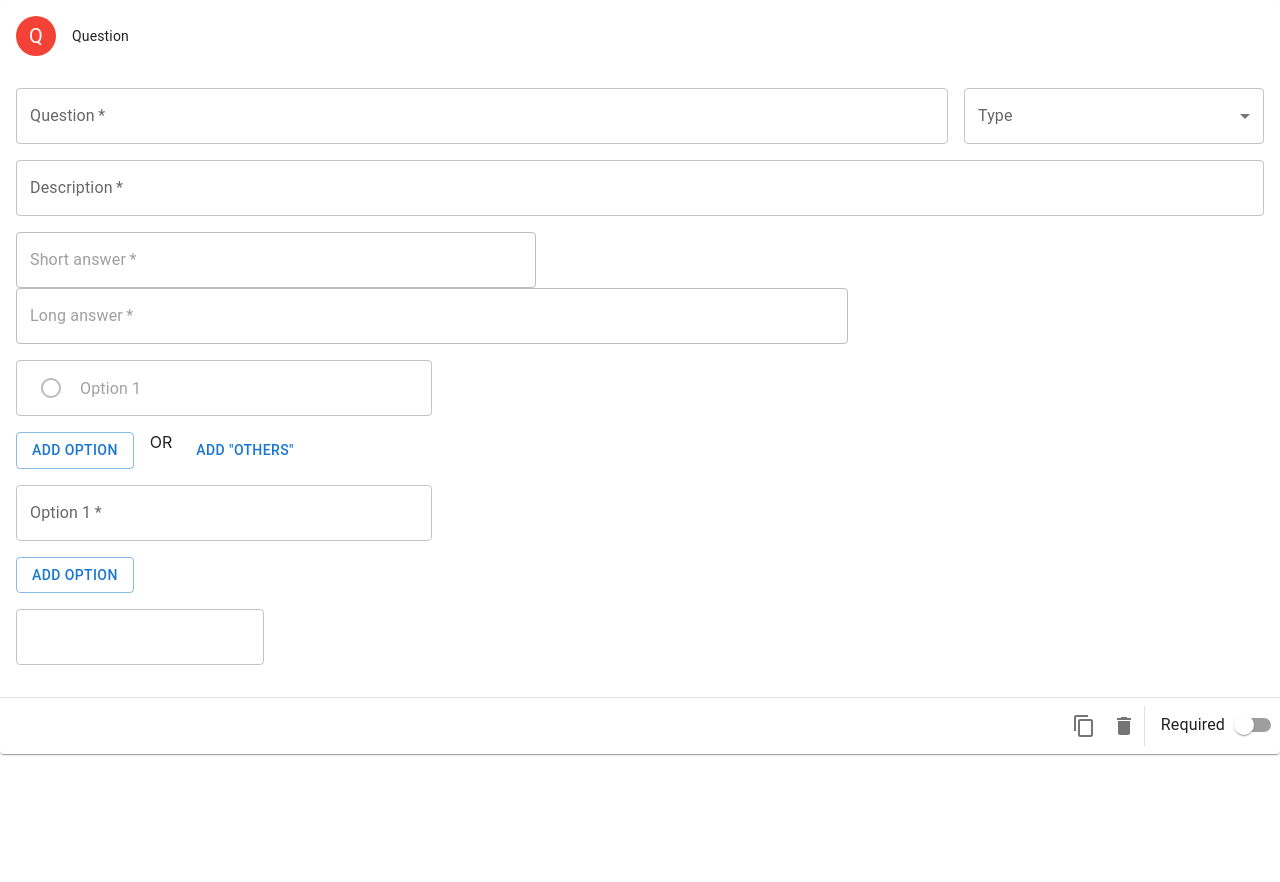
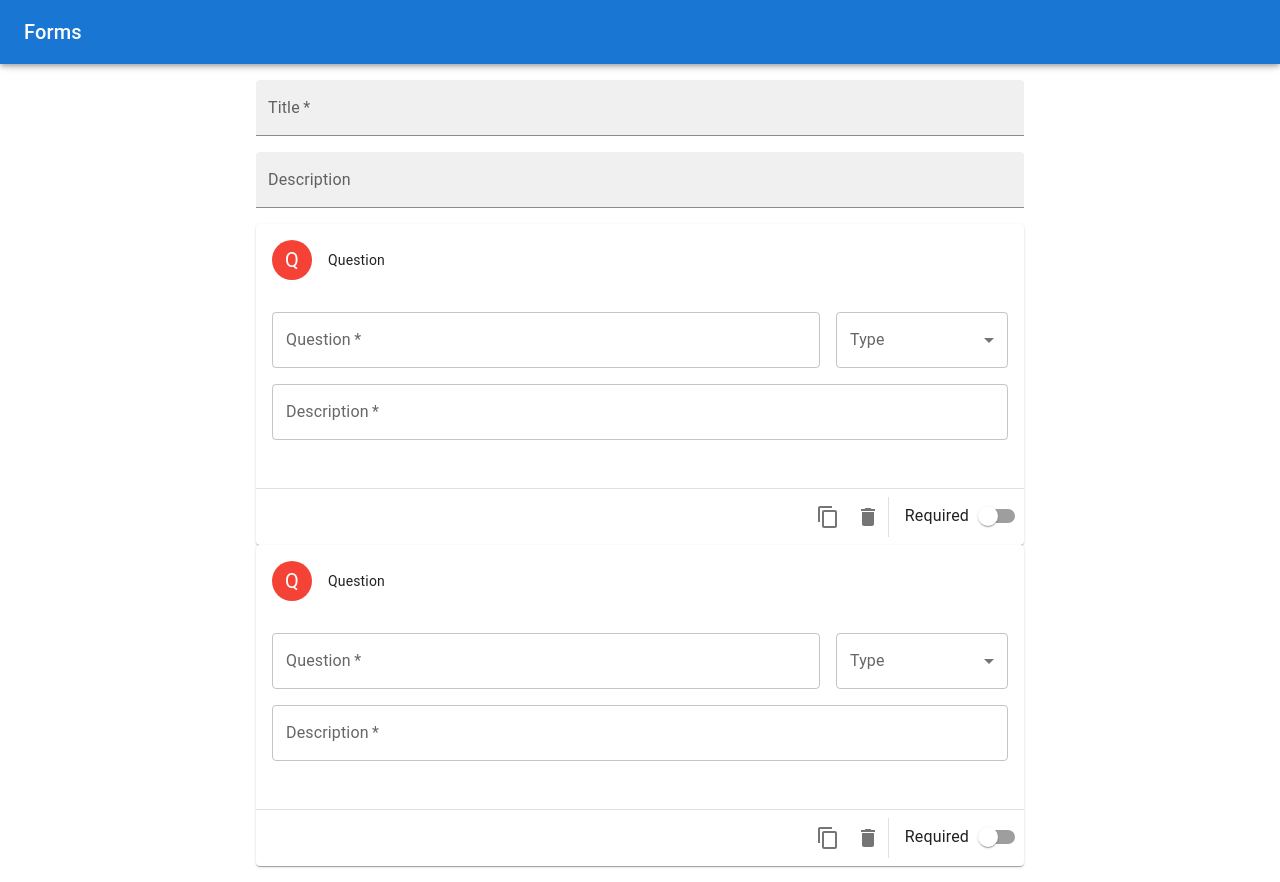
Before and after one commit to saurabh-kumar997/forms, a React (Create React App) app: page /forms in a window 1280 px wide. Before the commit the page ends 800 px from the top, so only its background shows below. Built offline with nearby package versions, Linux system fonts and the light colour scheme.

Commit message:
routes setup,events for basic onchanges

```diff
--- a/package.json
+++ b/package.json
@@ -16,6 +16,7 @@
     "prop-types": "^15.8.1",
     "react": "^18.2.0",
     "react-dom": "^18.2.0",
+    "react-router-dom": "^6.3.0",
     "react-scripts": "5.0.1",
     "web-vitals": "^2.1.4"
   },
--- a/src/App.js
+++ b/src/App.js
@@ -1,10 +1,15 @@
+import { BrowserRouter } from "react-router-dom";
 import "./App.css";
 import CustomCard from "./components/Card/CustomCard";
+import Layout from "./Layout/Layout";
+import MyRoutes from "./Routes";
 
 function App() {
   return (
     <div>
-      <CustomCard />
+      <BrowserRouter>
+        <MyRoutes />
+      </BrowserRouter>
     </div>
   );
 }
--- /dev/null
+++ b/src/Layout/Layout.js
@@ -0,0 +1,30 @@
+import * as React from "react";
+import PropTypes from "prop-types";
+import AppBar from "@mui/material/AppBar";
+import Toolbar from "@mui/material/Toolbar";
+import Typography from "@mui/material/Typography";
+import CssBaseline from "@mui/material/CssBaseline";
+import Box from "@mui/material/Box";
+import Container from "@mui/material/Container";
+import { Outlet } from "react-router-dom";
+
+export default function Layout({ children }) {
+  return (
+    <React.Fragment>
+      <CssBaseline />
+      <AppBar>
+        <Toolbar>
+          <Typography variant="h6" component="div">
+            Forms
+          </Typography>
+        </Toolbar>
+      </AppBar>
+      <Toolbar />
+      <Container>
+        <Box sx={{ my: 2 }}>
+          <Outlet>{children}</Outlet>
+        </Box>
+      </Container>
+    </React.Fragment>
+  );
+}
--- /dev/null
+++ b/src/Routes.js
@@ -0,0 +1,17 @@
+import React, { lazy } from "react";
+import { Route, Routes } from "react-router-dom";
+
+const FormView = lazy(() => import("./Views/FormView"));
+const Layout = lazy(() => import("./Layout/Layout"));
+
+const MyRoutes = () => {
+  return (
+    <Routes>
+      <Route path="/" element={<Layout />}>
+        <Route path="/forms" element={<FormView />} />
+      </Route>
+    </Routes>
+  );
+};
+
+export default MyRoutes;
--- /dev/null
+++ b/src/Views/Costant.js
@@ -0,0 +1,22 @@
+export const options = [
+  {
+    label: "Simple Text",
+    value: "SimpleText",
+  },
+  {
+    label: "Paragraph",
+    value: "Paragraph",
+  },
+  {
+    label: "Multiple Choice",
+    value: "MultipleChoice",
+  },
+  {
+    label: "Dropdown",
+    value: "Dropdown",
+  },
+  {
+    label: "Date",
+    value: "Date",
+  },
+];
--- /dev/null
+++ b/src/Views/FormView.js
@@ -0,0 +1,145 @@
+import { Grid, TextField } from "@mui/material";
+import React, { useEffect, useState } from "react";
+import CustomCard from "../components/Card/CustomCard";
+import { options } from "./Costant";
+
+const FormView = () => {
+  //state
+  const [question, setQuestion] = useState({
+    questionId: "",
+    question: "",
+    type: "",
+    description: "",
+    options: [],
+    isRequired: false,
+  });
+
+  const [flags, setFlags] = useState({
+    shortAnswer: false,
+    longAnswer: false,
+    mcq: false,
+    date: false,
+    dropdown: false,
+  });
+
+  const [questionList, setQuestionList] = useState([
+    {
+      questionId: "",
+      question: "",
+      type: "",
+      description: "",
+      options: [],
+      isRequired: false,
+    },
+    {
+      questionId: "",
+      question: "",
+      type: "",
+      description: "",
+      options: [],
+      isRequired: false,
+    },
+  ]);
+
+  //Side Effects
+  useEffect(() => {
+    switch (question.type) {
+      case "SimpleText":
+        setFlags({
+          longAnswer: false,
+          mcq: false,
+          date: false,
+          dropdown: false,
+          shortAnswer: true,
+        });
+        break;
+      case "Paragraph":
+        setFlags({
+          longAnswer: true,
+          mcq: false,
+          date: false,
+          dropdown: false,
+          shortAnswer: false,
+        });
+        break;
+      case "MultipleChoice":
+        setFlags({
+          longAnswer: false,
+          mcq: true,
+          date: false,
+          dropdown: false,
+          shortAnswer: false,
+        });
+        break;
+      case "Dropdown":
+        setFlags({
+          longAnswer: false,
+          mcq: false,
+          date: false,
+          dropdown: true,
+          shortAnswer: false,
+        });
+        break;
+      case "Date":
+        setFlags({
+          longAnswer: false,
+          mcq: false,
+          date: true,
+          dropdown: false,
+          shortAnswer: false,
+        });
+        break;
+    }
+  }, [question.type]);
+
+  //Events
+  const handleChange = (e) => {
+    setQuestion((prevState) => ({
+      ...prevState,
+      [e.target.name]: e.target.value,
+    }));
+  };
+
+  const handleRequiredSwitch = (e) => {
+    setQuestion((prevState) => ({
+      ...prevState,
+      isRequired: e.target.checked,
+    }));
+  };
+
+  return (
+    <Grid container justifyContent="center" rowSpacing={2}>
+      <Grid item xs={12} md={8} sm={12}>
+        <TextField
+          variant="filled"
+          fullWidth
+          name="title"
+          label="Title"
+          required
+        />
+      </Grid>
+      <Grid item xs={12} md={8} sm={12}>
+        <TextField
+          variant="filled"
+          label="Description"
+          fullWidth
+          name="description"
+        />
+      </Grid>
+      <Grid item xs={12} md={8} sm={12}>
+        {questionList.map((item) => (
+          <CustomCard
+            key={item.questionId}
+            options={options}
+            handleChange={handleChange}
+            question={item}
+            flags={flags}
+            handleRequiredSwitch={handleRequiredSwitch}
+          />
+        ))}
+      </Grid>
+    </Grid>
+  );
+};
+
+export default FormView;
--- a/src/components/Card/CardContent.js
+++ b/src/components/Card/CardContent.js
@@ -10,57 +10,43 @@ import React from "react";
 import CustomDatePicker from "../Date";
 import Select from "../Select";
 
-const CustomCardContent = () => {
-  const options = [
-    {
-      label: "Simple Text",
-      value: "Simple Text",
-    },
-    {
-      label: "Paragraph",
-      value: "Paragraph",
-    },
-    {
-      label: "Multiple Choice",
-      value: "MultipleChoice",
-    },
-    {
-      label: "Dropdown",
-      value: "Dropdown",
-    },
-    {
-      label: "Date",
-      value: "Date",
-    },
-  ];
-
+const CustomCardContent = ({ options, question, handleChange, flags }) => {
   return (
     <>
       <Grid container spacing={2} sx={{ mb: 2 }}>
         <Grid item xs={12} sm={12} md={9}>
           <TextField
-            name="Question"
+            name="question"
             type="text"
             required
             label={"Question"}
             fullWidth
+            value={question.question}
           />
         </Grid>
         <Grid item xs={12} sm={12} md={3}>
-          <Select options={options} label="Type" name={"type"} />
+          <Select
+            options={options}
+            label="Type"
+            name={"type"}
+            onChange={handleChange}
+            value={question.type}
+          />
         </Grid>
       </Grid>
       <Grid item xs={12} sm={12} md={12} sx={{ mb: 2 }}>
         <TextField
-          name="Description"
+          name="description"
           type="text"
           required
           label={"Description"}
           fullWidth
+          value={question.description}
         />
       </Grid>
 
       <Grid container sx={{ mb: 2 }}>
+        {flags.shortAnswer && (
           <Grid item xs={12} sm={12} md={5}>
             <TextField
               type="text"
@@ -70,6 +56,8 @@ const CustomCardContent = () => {
               fullWidth
             />
           </Grid>
+        )}
+        {flags.longAnswer && (
           <Grid item xs={12} sm={12} md={8}>
             <TextField
               type="text"
@@ -79,48 +67,33 @@ const CustomCardContent = () => {
               fullWidth
             />
           </Grid>
+        )}
       </Grid>
+      {flags.mcq && (
         <Grid container sx={{ mb: 2 }}>
-        <Grid item xs={12} sm={12} md={4}>
-          <TextField
-            type="text"
-            required
-            placeholder="Option 1"
-            InputProps={{
-              startAdornment: (
-                <InputAdornment position="start">
-                  <Radio disabled />
-                </InputAdornment>
-              ),
-            }}
-            fullWidth
-          />
-        </Grid>
-      </Grid>
-      <Grid container sx={{ mb: 2 }}>
-        <Grid item xs={12} sm={12} md={4}>
-          <Stack direction={"row"} spacing={2}>
+          <Grid item xs={12} sm={12} md={6}>
+            <Stack direction={"row"} spacing={2} sx={{ alignItems: "center" }}>
               <Button variant="outlined">Add Option</Button>
               <p>OR</p>
               <Button>Add "Others"</Button>
             </Stack>
           </Grid>
         </Grid>
+      )}
+      {flags.dropdown && (
         <Grid container sx={{ mb: 2 }}>
-        <Grid item xs={12} sm={12} md={4}>
-          <TextField type="text" required label={"Option 1"} fullWidth />
-        </Grid>
-      </Grid>
-      <Grid container sx={{ mb: 2 }}>
-        <Grid item xs={12} sm={12} md={4}>
+          <Grid item xs={12} sm={12} md={6}>
             <Button variant="outlined">Add Option</Button>
           </Grid>
         </Grid>
+      )}
+      {flags.date && (
         <Grid container sx={{ mb: 2 }}>
           <Grid item xs={12} sm={12} md={4}>
             <CustomDatePicker />
           </Grid>
         </Grid>
+      )}
     </>
   );
 };
--- a/src/components/Card/CustomCard.js
+++ b/src/components/Card/CustomCard.js
@@ -14,19 +14,17 @@ import Select from "../Select";
 import DeleteIcon from "@mui/icons-material/Delete";
 import CustomCardContent from "./CardContent";
 
-export default function CustomCard() {
+export default function CustomCard({ ...rest }) {
+  const { question, handleRequiredSwitch } = rest;
+  console.log(question);
   return (
     <Card>
       <CardHeader
-        avatar={
-          <Avatar sx={{ bgcolor: red[500] }} aria-label="recipe">
-            Q
-          </Avatar>
-        }
+        avatar={<Avatar sx={{ bgcolor: red[500] }}>Q</Avatar>}
         title="Question"
       />
       <CardContent>
-        <CustomCardContent />
+        <CustomCardContent {...rest} />
       </CardContent>
       <Divider />
       <CardActions disableSpacing>
@@ -41,7 +39,11 @@ export default function CustomCard() {
           </Grid>
           <Divider orientation="vertical" flexItem />
           <Grid item>
-            <CustomSwitch label="Required" />
+            <CustomSwitch
+              label="Required"
+              checked={question.isRequired}
+              onChange={handleRequiredSwitch}
+            />
           </Grid>
         </Grid>
       </CardActions>
--- a/src/components/Select.js
+++ b/src/components/Select.js
@@ -34,12 +34,8 @@ const Select = ({
   );
 };
 
-const SelectTypes = {
-  label: PropTypes.string,
-  value: PropTypes.string,
-};
 Select.propTypes = {
-  options: PropTypes.arrayOf(SelectTypes),
+  options: PropTypes.array,
   onChange: PropTypes.func,
   error: PropTypes.bool,
   value: PropTypes.string,
```
Also changed, not shown: src/components/SelectMultiple.js (+2 -5 lines), 1 other file (tests, documents, lock files or other folders). Lines whose indentation alone changed are shown as unchanged.
